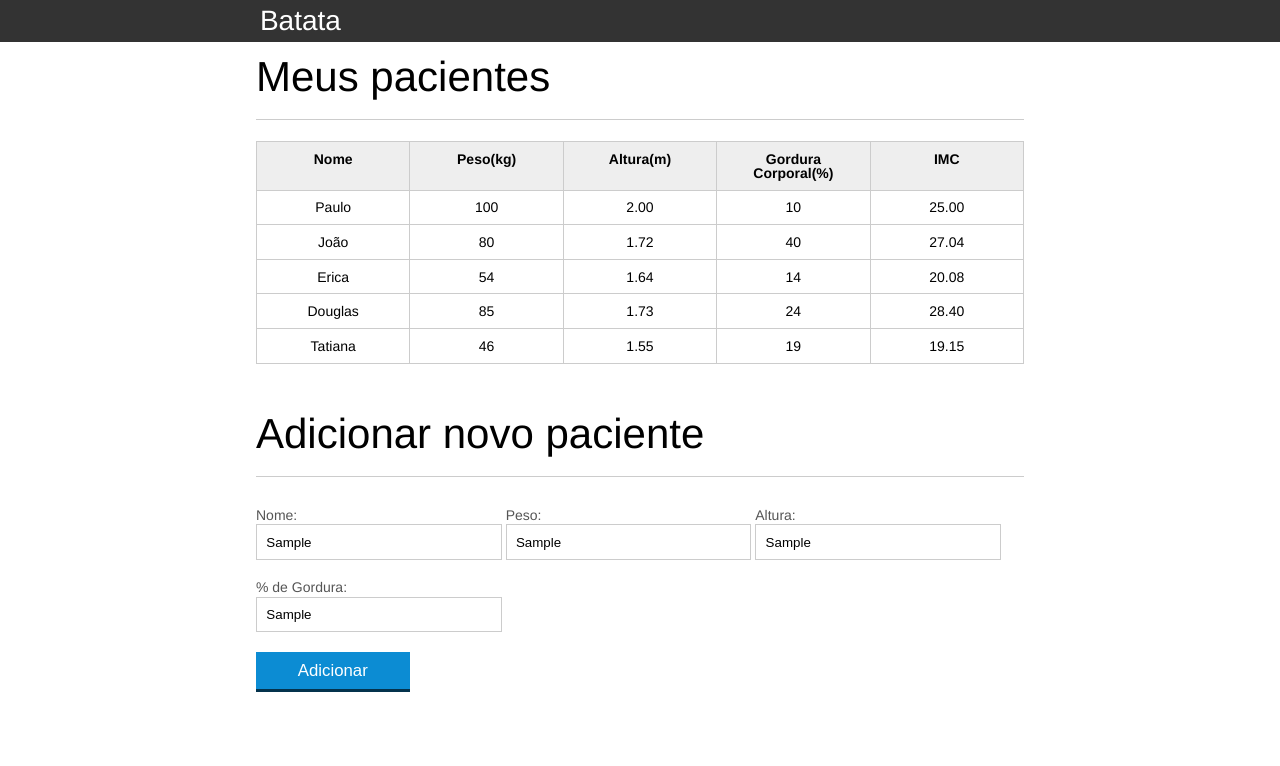
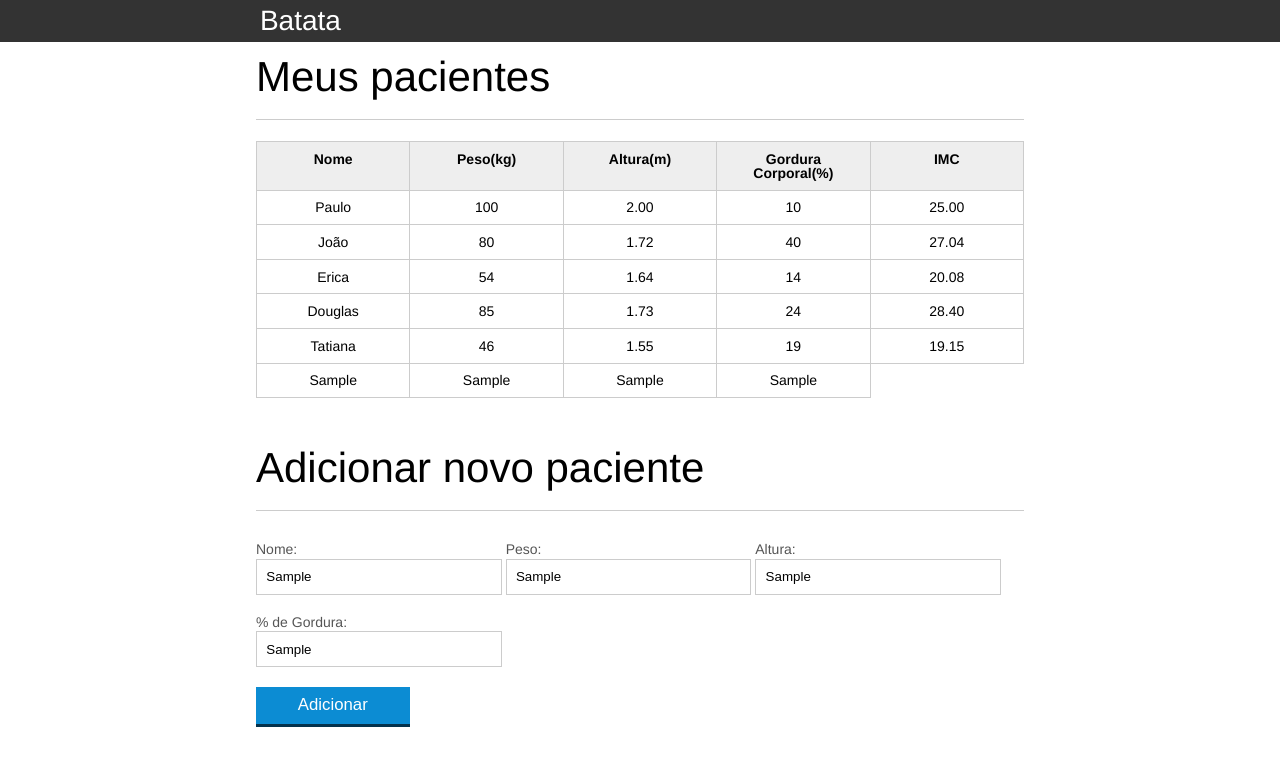
Before and after one commit to GabrielRioo/Alura_JavaScript, a website: page ProgramandoNaWeb/introducao-javascript/index.html in a window 1280 px wide. Both pictures are taken after typing "Sample", "Sample", "Sample", "Sample" into the empty fields and a click on the button "Adicionar". Drawn offline with Linux system fonts and the light colour scheme.

Commit message:
formulario para adicionar mais um item a tabela

```diff
--- a/ProgramandoNaWeb/introducao-javascript/index.html
+++ b/ProgramandoNaWeb/introducao-javascript/index.html
@@ -80,7 +80,7 @@
 
 		<section class="container">
 			<h2 id="titulo-form">Adicionar novo paciente</h2>
-			<form>
+			<form id="form-adiciona">
 				<div class="grupo">
 					<label for="nome">Nome:</label>
 					<input id="nome" name="nome" type="text" placeholder="digite o nome do seu paciente" class="campo">
--- a/ProgramandoNaWeb/introducao-javascript/js/index.js
+++ b/ProgramandoNaWeb/introducao-javascript/js/index.js
@@ -2,14 +2,14 @@ var titulo = document.querySelector(".titulo");
 titulo.textContent = "Batata";
 
 titulo.addEventListener("click", () => {
-    console.log('fui clicado')
+  console.log("fui clicado");
 });
 
 var pacientes = document.querySelectorAll(".paciente");
 // console.log(pacientes);
 
 for (let i = 0; i < pacientes.length; i++) {
-    var paciente = pacientes[i];
+  var paciente = pacientes[i];
 
   var peso = paciente.querySelector(".info-peso").textContent;
   var altura = paciente.querySelector(".info-altura").textContent;
@@ -42,10 +42,38 @@ for (let i = 0; i < pacientes.length; i++) {
 }
 
 var botaoAdicionar = document.querySelector("#adicionar-paciente");
-botaoAdicionar.addEventListener('click', (event) => {
-    event.preventDefault();
-    console.log('fui clicado');
-})
+botaoAdicionar.addEventListener("click", (event) => {
+  event.preventDefault();
+
+  var form = document.querySelector("#form-adiciona");
+  var nome = form.nome.value;
+  var peso = form.peso.value;
+  var altura = form.altura.value;
+  var gordura = form.gordura.value;
+
+  var pacienteTr = document.createElement("tr");
+  var nomeTd = document.createElement("td");
+  var pesoTd = document.createElement("td");
+  var alturaTd = document.createElement("td");
+  var gorduraTd = document.createElement("td");
+  var imcTd = document.createElement("td");
+
+  nomeTd.textContent = nome;
+  pesoTd.textContent = peso;
+  alturaTd.textContent = altura;
+  gorduraTd.textContent = gordura;
+
+  pacienteTr.appendChild(nomeTd);
+  pacienteTr.appendChild(pesoTd);
+  pacienteTr.appendChild(alturaTd);
+  pacienteTr.appendChild(gorduraTd);
+
+  var tabela = document.querySelector("#tabela-pacientes");
+  tabela.appendChild(pacienteTr);
+
+  console.log(pacienteTr);
+
+});
 
 // console.log(tdImc);
 // console.log(paciente);
```
